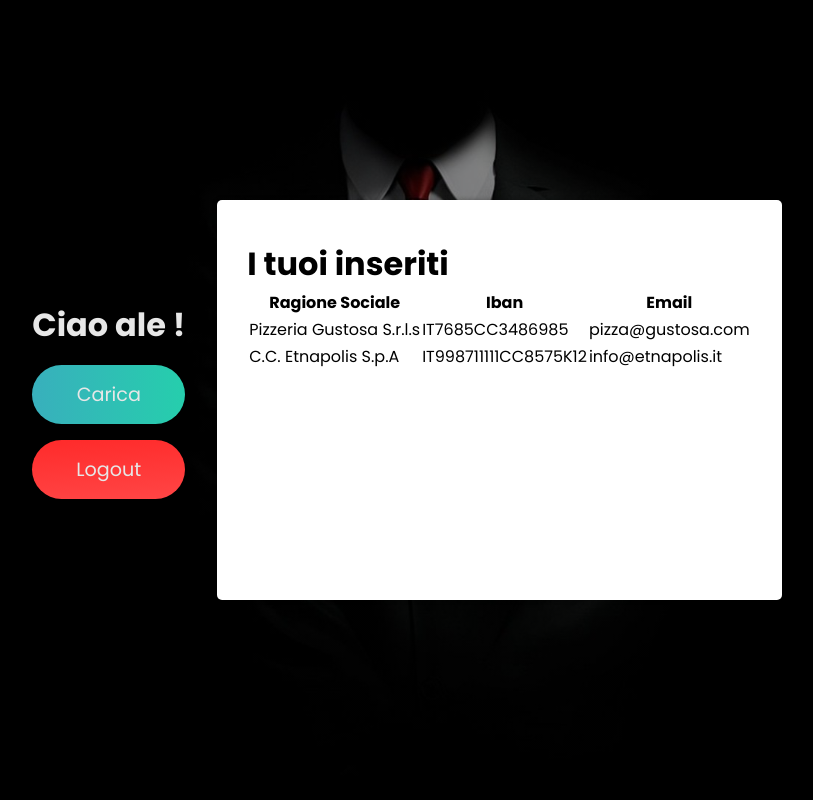
After one commit to Alessandro-DiGiusto/CRM-FullCode-NO-framework, a PHP site: page /contratti.php in a window 1280 px wide. The commit adds this page. Shown: the whole page, without its empty margins (233-1046 px from the left). Run offline with PHP 8.4, Linux system fonts and the light colour scheme; a user stored in the database is signed in.

Commit message:
5.0 ADD Upload page and list page DB

```diff
--- /dev/null
+++ b/contratti.php
@@ -0,0 +1,94 @@
+<?php
+
+include 'config.php';
+
+error_reporting(0);
+
+session_start();
+
+if (!isset($_SESSION['username'])) {
+    header("Location: index.php");
+}
+
+/* -------------------------------------- */
+
+if (isset($_POST['submit'])) {
+	$rSociale = $_POST['rSociale'];
+	$iban = $_POST['iban'];
+	$email = ($_POST['email']);
+	$cellulare = ($_POST['cellulare']);
+	$agente = ($_SESSION['userID']);
+
+
+
+			$sql = "INSERT INTO contratti (r_sociale, iban, email, tel, FK_id_users)
+					VALUES ('$rSociale', '$iban', '$email', '$cellulare', '$agente')";
+			$result = mysqli_query($conn, $sql);
+			if ($result) {
+				echo "<script>alert('Contratto caricato correttamente.')</script>";
+                $_POST['rSociale'] = "";
+                $_POST['iban'] = "";
+				$_POST['email'] = "";
+				$_POST['cellulare'] = "";
+			} else {
+				echo "<script>alert('Qualcosa e' andato storto.')</script>";
+            }
+}
+
+?>
+
+<!DOCTYPE html>
+<html lang="it">
+<head>
+    <meta charset="UTF-8">
+    <meta name="viewport" content="width=device-width, initial-scale=1.0">
+
+    <link rel="stylesheet" href="https://stackpath.bootstrapcdn.com/font-awesome/4.7.0/css/font-awesome.min.css">
+
+    <link rel="stylesheet" type="text/css" href="style.css">
+
+    <title>JLAB Office</title>
+</head>
+<body>
+    <div class="header-welcome">
+        <?php echo "<h1>Ciao " . $_SESSION['username'] . " !</h1>"; ?>
+
+<!-- 		<div class="css-selector">
+			<a href="#" class="white-font">Lista contratti</a>
+		</div> -->
+
+		<div class="css-selector_INVERSO">
+			<a href="welcome.php" class="white-font">Carica</a>
+		</div>
+
+		<div class="css-selector_Logout">
+			<a href="logout.php" class="white-font">Logout</a>
+		</div>
+
+    </div>
+
+
+    <div class="container-lista">
+        <h1>I tuoi inseriti</h1>
+        <table>
+            <tr>
+                <th class="th-space">Ragione Sociale</th>
+                <th>Iban</th>
+                <th>Email</th>
+            </tr>
+            <tr>
+                <td class="td-space">Pizzeria Gustosa S.r.l.s</td>
+                <td>IT7685CC3486985</td>
+                <td>pizza@gustosa.com</td>
+            </tr>
+            <tr>
+                <td>C.C. Etnapolis S.p.A</td>
+                <td>IT998711111CC8575K12</td>
+                <td>info@etnapolis.it</td>
+            </tr>
+        </table>
+	</div>
+
+
+</body>
+</html>
--- a/database.sql
+++ b/database.sql
@@ -19,7 +19,7 @@ SET time_zone = "+00:00";
 /*!40101 SET NAMES utf8mb4 */;
 
 --
--- Database: `login_register_DB`
+-- Database: `login_register_pure_coding`
 --
 
 -- --------------------------------------------------------
@@ -40,7 +40,7 @@ CREATE TABLE `users` (
 --
 
 INSERT INTO `users` (`id`, `username`, `email`, `password`) VALUES
-(1, 'Alessandro', 'ale@gmail.com', '123');
+(1, 'ale', 'ale@gmail.com', '123');
 
 --
 -- Indexes for dumped tables
--- a/style.css
+++ b/style.css
@@ -5,10 +5,6 @@
     padding: 0;
     box-sizing: border-box;
     font-family: 'Poppins', sans-serif;
-}
-
-.header-welcome {
-    margin-right: 50px;
 }
 
 body {
@@ -157,7 +153,138 @@ body {
 }
 
 .header-welcome {
+    margin-right: 2rem;
     color: #e7e7e7;
+}
+
+.welcome_btn a {
+    display: block;
+    width: 100%;
+    padding: 15px 20px;
+    text-align: center;
+    border: none;
+    background: #6c5ce7;
+    outline: none;
+    border-radius: 30px;
+    font-size: 1.2rem;
+    color: #FFF;
+    cursor: pointer;
+    transition: .3s;
+    margin-top: 1rem;
+    text-decoration: none;
+}
+
+.css-selector {
+    display: block;
+    width: 100%;
+    padding: 15px 20px;
+    text-align: center;
+    border: none;
+    background: #6c5ce7;
+    outline: none;
+    border-radius: 30px;
+    font-size: 1.2rem;
+    color: #FFF;
+    cursor: pointer;
+    transition: .3s;
+    margin-top: 1rem;
+    text-decoration: none;
+
+    background: linear-gradient(89deg, #20d7a8, #6c5ce7);
+    background-size: 400% 400%;
+
+    -webkit-animation: AnimationName 12s ease infinite;
+    -moz-animation: AnimationName 12s ease infinite;
+    animation: AnimationName 12s ease infinite;
+}
+
+.css-selector_INVERSO {
+    display: block;
+    width: 100%;
+    padding: 15px 20px;
+    text-align: center;
+    border: none;
+    background: #6c5ce7;
+    outline: none;
+    border-radius: 30px;
+    font-size: 1.2rem;
+    color: #FFF;
+    cursor: pointer;
+    transition: .3s;
+    margin-top: 1rem;
+    text-decoration: none;
+
+    background: linear-gradient(89deg, #6c5ce7, #20d7a8);
+    background-size: 400% 400%;
+
+    -webkit-animation: AnimationName 12s ease infinite;
+    -moz-animation: AnimationName 12s ease infinite;
+    animation: AnimationName 12s ease infinite;
+}
+
+.css-selector_Logout {
+    display: block;
+    width: 100%;
+    padding: 15px 20px;
+    text-align: center;
+    border: none;
+    background: #6c5ce7;
+    outline: none;
+    border-radius: 30px;
+    font-size: 1.2rem;
+    color: #FFF;
+    cursor: pointer;
+    transition: .3s;
+    margin-top: 1rem;
+    text-decoration: none;
+
+    background: linear-gradient(356deg, #ff6d6d, #ff0000);
+    background-size: 400% 400%;
+
+    -webkit-animation: AnimationName 16s ease infinite;
+    -moz-animation: AnimationName 16s ease infinite;
+    animation: AnimationName 16s ease infinite;
+}
+
+.white-font {
+    color: #e7e7e7 ;
+    text-decoration: none;
+}
+
+@-webkit-keyframes AnimationName {
+    0%{background-position:0% 58%}
+    50%{background-position:100% 43%}
+    100%{background-position:0% 58%}
+}
+@-moz-keyframes AnimationName {
+    0%{background-position:0% 58%}
+    50%{background-position:100% 43%}
+    100%{background-position:0% 58%}
+}
+@keyframes AnimationName {
+    0%{background-position:0% 58%}
+    50%{background-position:100% 43%}
+    100%{background-position:0% 58%}
+}
+
+
+.container-lista {
+    display: table;
+    width: fit-content;
+    min-height: 400px;
+    background: #FFF;
+    border-radius: 5px;
+    box-shadow: 0 0 5px rgb(0 0 0 / 30%);
+    padding: 40px 30px;
+}
+
+.td-space {
+    margin-right: 10px;
+}
+
+.th-space {
+    margin-right: 10px;
+
 }
 
 @media (max-width: 430px) {
```
Also changed, not shown: index.php (+5 -3 lines), welcome.php (+44 -12 lines), 2 other files.
